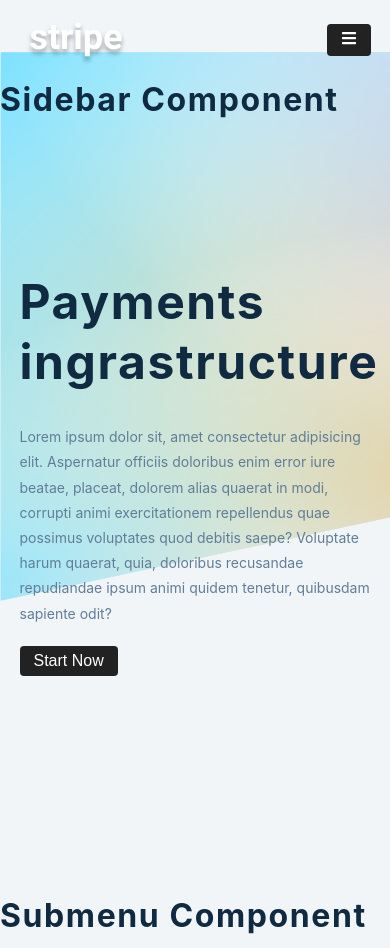
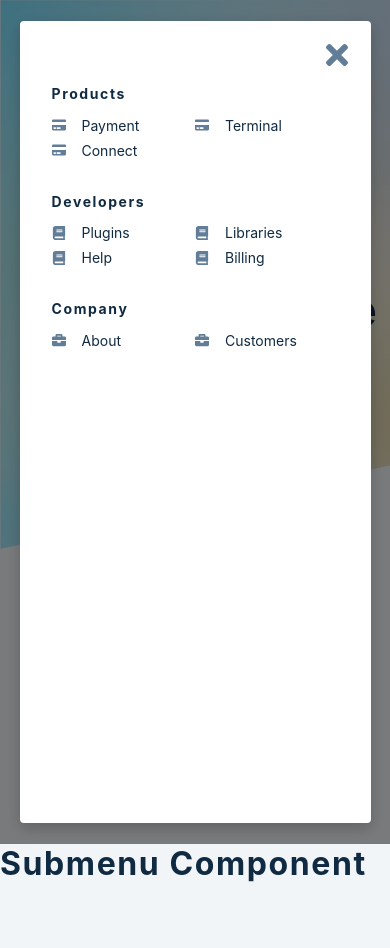
Before and after one commit to cshepscorp/z-stripe, a React (Create React App) app: page / in a window 390 px wide. Both pictures are taken after a click on the button 348 px from the left and 40 px from the top of the page. After the commit the page ends 896 px from the top, so only its background shows below. Built offline with nearby package versions, Linux system fonts and the light colour scheme.

Commit message:
sidebar and mobile menu set up

```diff
--- a/src/Sidebar.js
+++ b/src/Sidebar.js
@@ -1,9 +1,45 @@
-import React from 'react'
-import { FaTimes } from 'react-icons/fa'
-import sublinks from './data'
+import React from 'react';
+import { FaTimes } from 'react-icons/fa';
+import sublinks from './data';
+import { useGlobalContext } from './context';
 
 const Sidebar = () => {
-  return <h2>sidebar component</h2>
-}
+  const { closeSidebar, isSidebarOpen } = useGlobalContext();
+  return (
+    <aside
+      className={`${
+        isSidebarOpen ? 'sidebar-wrapper show' : 'sidebar-wrapper'
+      }`}
+    >
+      <div className="sidebar">
+        <button className="close-btn" onClick={closeSidebar}>
+          <FaTimes />
+        </button>
+        {/* data is nested so we need to do a DOUBLE iteration */}
+        <div className="sidebar-links">
+          {sublinks.map((item, index) => {
+            const { links, page } = item; // links is an array of objects
+            return (
+              <article key={index}>
+                <h4>{page}</h4>
+                <div className="sidebar-sublinks">
+                  {links.map((link, index) => {
+                    const { label, icon, url } = link;
+                    return (
+                      <a href={url} key={index}>
+                        {icon}
+                        {label}
+                      </a>
+                    );
+                  })}
+                </div>
+              </article>
+            );
+          })}
+        </div>
+      </div>
+    </aside>
+  );
+};
 
-export default Sidebar
+export default Sidebar;
--- a/src/context.js
+++ b/src/context.js
@@ -4,7 +4,7 @@
 const AppContext = React.createContext();
 
 export const AppProvider = ({ children }) => {
-  const [isSidebarOpen, setIsSidebarOpen] = useState(true);
+  const [isSidebarOpen, setIsSidebarOpen] = useState(false);
   const [isSubmenuOpen, setIsSubmenuOpen] = useState(true);
   const openSidebar = () => {
     setIsSidebarOpen(true);
```
